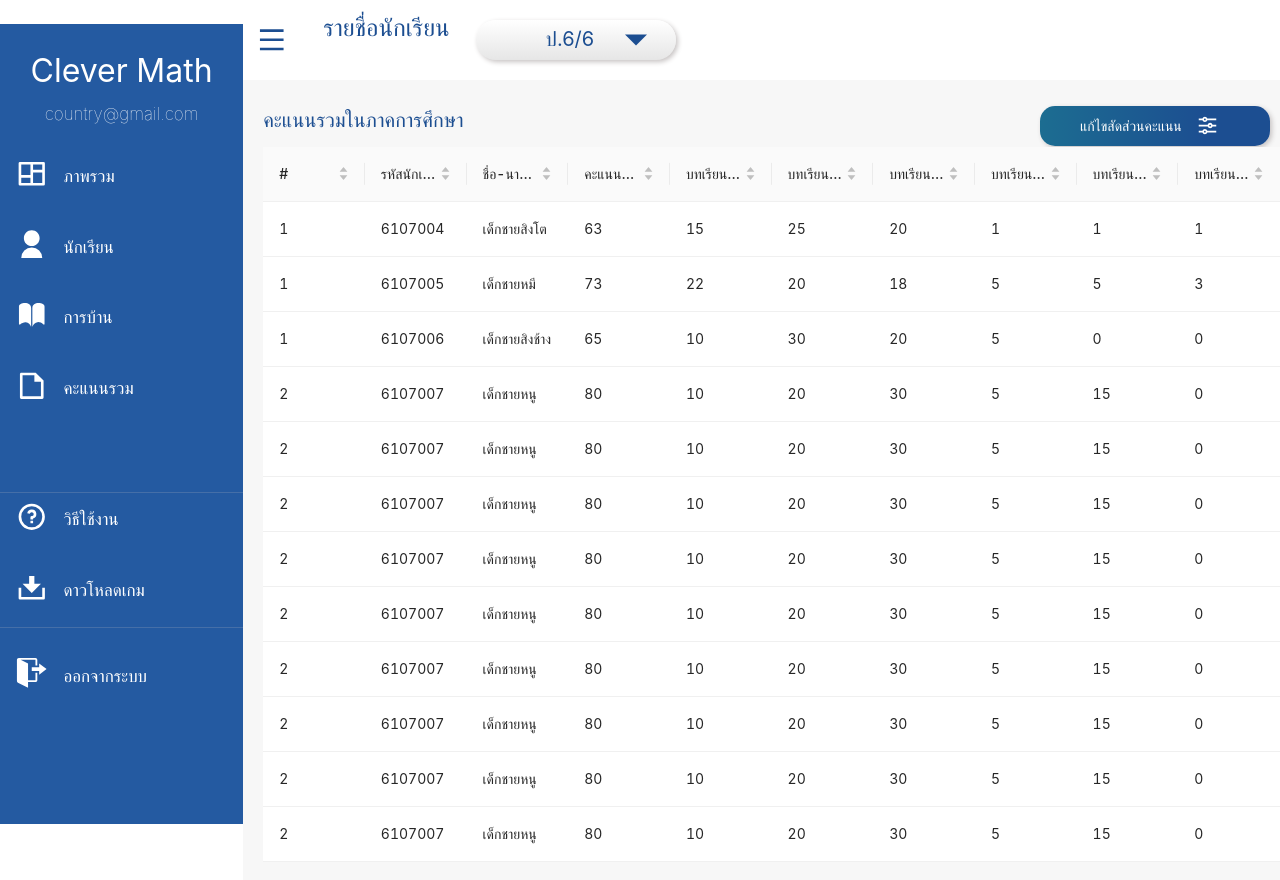
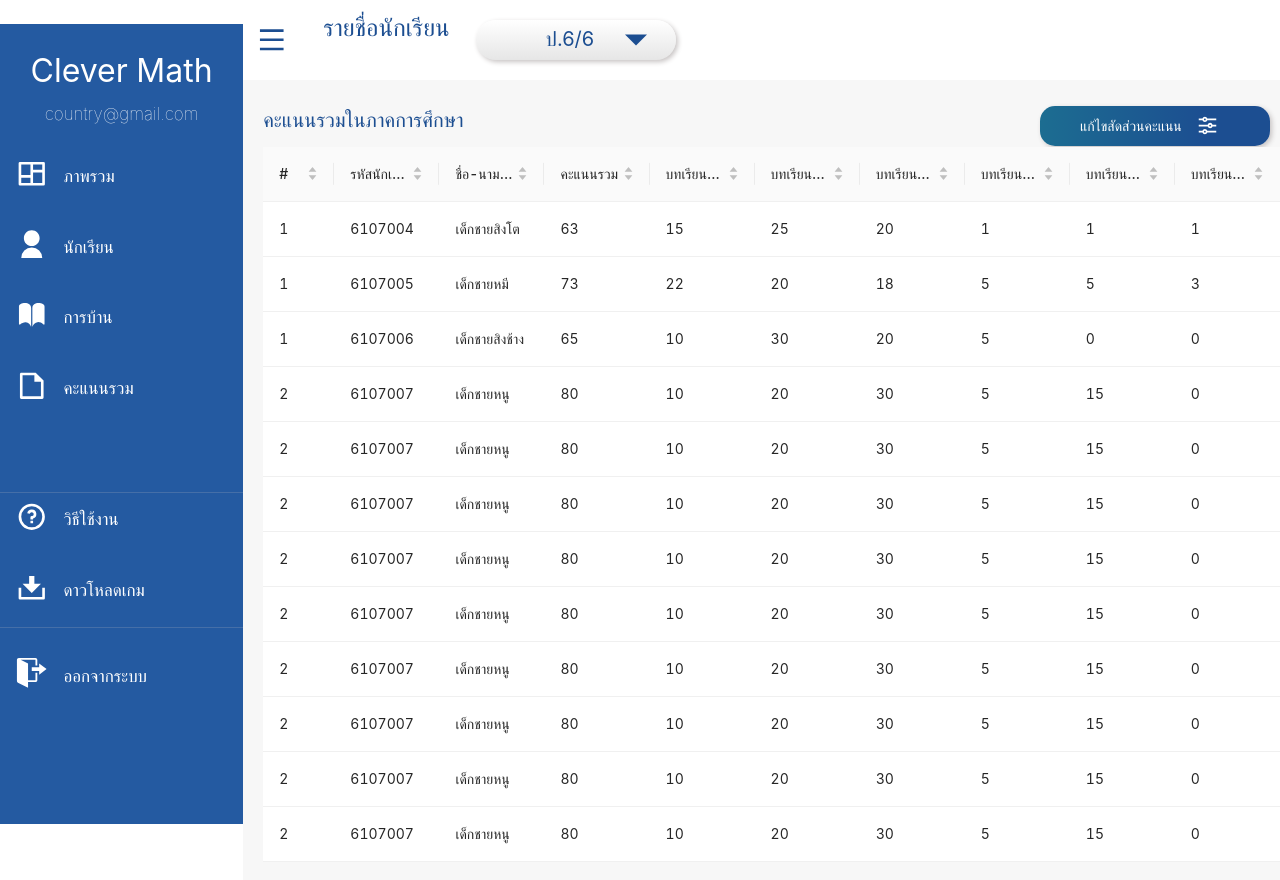
Before and after one commit to shaneza19/clevermath-front-kashane, a React (Create React App) app: page / in a window 1280 px wide. Built offline with nearby package versions, Linux system fonts and the light colour scheme.

Commit message:
Update StudentTable.js

```diff
--- a/src/components/tables/StudentTable.js
+++ b/src/components/tables/StudentTable.js
@@ -37,7 +37,7 @@ class StudentTable extends React.Component {
         title: '#',
         dataIndex: 'serie',
         key: 'serie',
-        width: '%',
+        width: '7%',
         sorter: (a, b) => a.serie - b.serie,
         sortOrder: sortedInfo.columnKey === 'serie' && sortedInfo.order,
         ellipsis: true,
```
